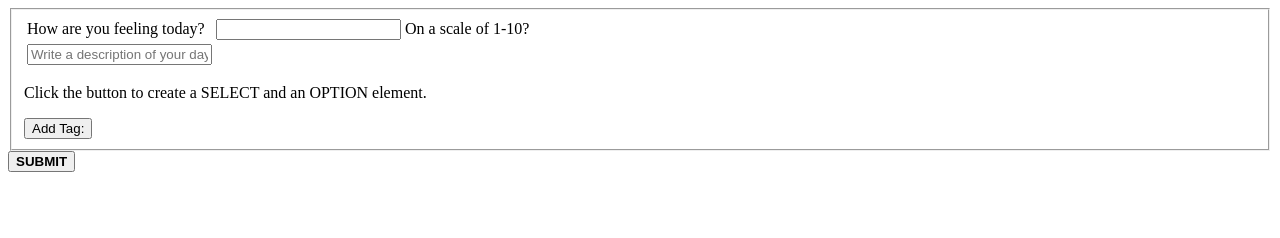
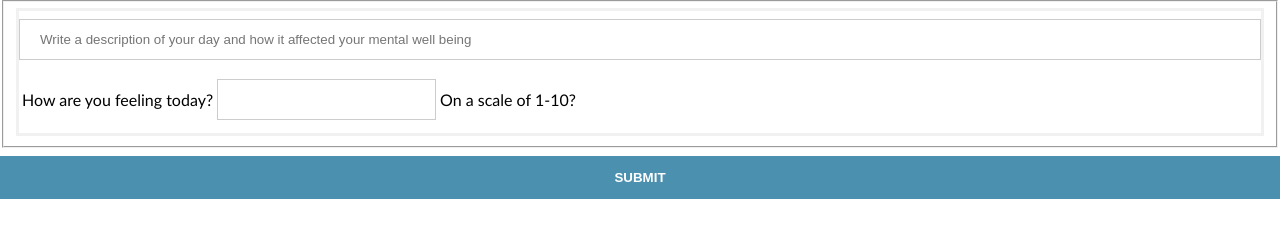
Before and after one commit to lydiagd/Mental-Health-Web, a website: page public/LogForm.html in a window 1280 px wide. Drawn offline with Linux system fonts and the light colour scheme.

Commit message:
Update LogForm.html

```diff
--- a/public/LogForm.html
+++ b/public/LogForm.html
@@ -4,7 +4,7 @@
             <!-- <meta> charset="utf=8"> -->
             <title>Log how you're doing today</title>
 
-
+            <link rel="stylesheet" type="text/css" href="style.css">
     </head>
     <body>
         <fieldset>
@@ -23,9 +23,9 @@
                     </td>
                 </tr>
                 <tr>
-                    <td>
-                        <input type="text" name="description" placeholder="Write a description of your day">
-                    </td>
+
+                    <input type="text" name="description" placeholder="Write a description of your day and how it affected your mental well being">
+
                 </tr>
             </table>
 
@@ -37,7 +37,7 @@
 
         </form>
 
-        <p>Click the button to create a SELECT and an OPTION element.</p>
+        <!-- <p>Click the button to create a SELECT and an OPTION element.</p>
 
         <button onclick="myFunction()">Add Tag:</button>
 
@@ -48,14 +48,15 @@
             document.body.appendChild(x);
 
             var z = document.createElement("option");
-            z.setAttribute("value", "volvocar");
-            var t = document.createTextNode("Volvo");
+
+           z.setAttribute("value", "volvocar");
+            var t = document.createTextNode("Select Tag");
             z.appendChild(t);
             document.getElementById("mySelect").appendChild(z);
         }
-        </script>
+        </script> -->
 
         </fieldset>
-        <a href="index.html"><button type="button"><b>SUBMIT</b></button></a>
+        <a href="index.html"><button class="LogFormSubmit" type="button"><b>SUBMIT</b></button></a>
     </body>
 </html>
```
